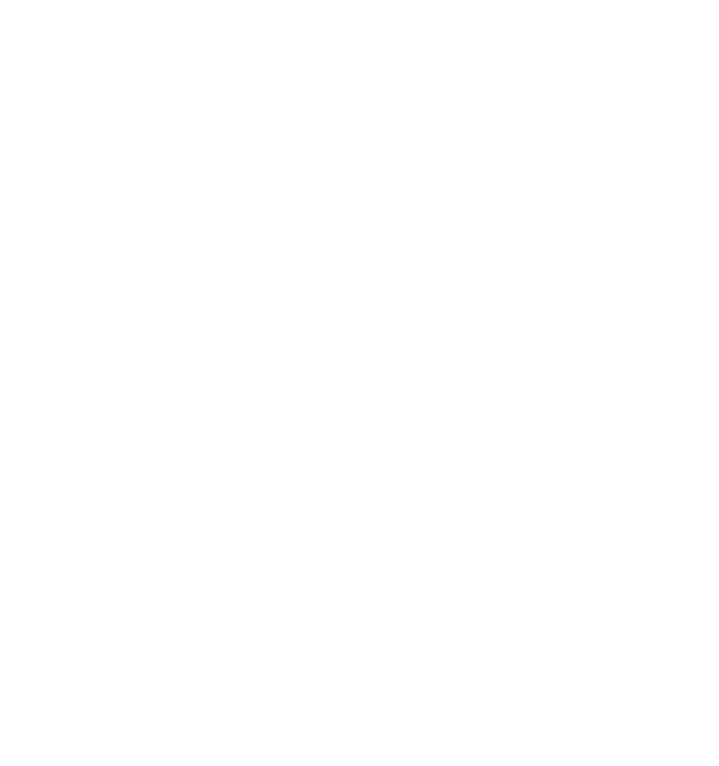
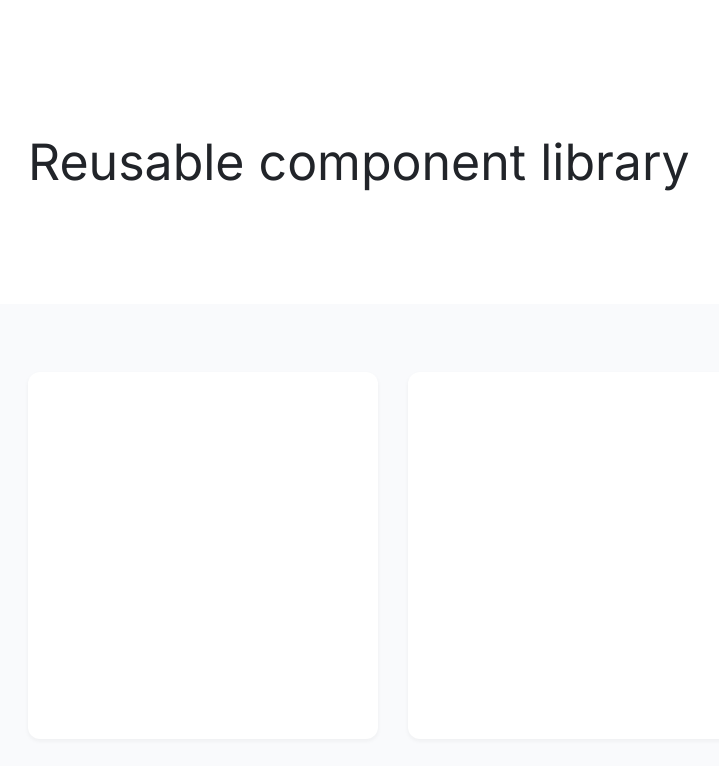
Before and after one commit to js-tasks-ru/htmlcss-20220616_marina-gichyan, a website: page index.html in a window 1280 px wide. Shown: the top 766 px of the page, without its empty margins (57-776 px from the left). Drawn offline with Linux system fonts and the light colour scheme.

Commit message:
03-lection1/Главная страница

```diff
--- a/assets/css/main.css
+++ b/assets/css/main.css
@@ -1,5 +1,16 @@
 @import 'normalize.css';
 @import '../fonts/fonts.css';
+
+@import '../../components/header/header.css';
+@import '../../components/footer/footer.css';
+@import '../../components/page/page.css';
+@import '../../components/preview/preview.css';
+@import '../../components/container/container.css';
+@import '../../components/card/card.css';
+
+@import url('https://fonts.googleapis.com/css2?family=Inter&display=swap');
+
+
 :root {
     --white: #ffffff;
     --black: #212429;
@@ -13,6 +24,7 @@
     --grey-2: #DDE2E5;
     --grey-3: #ACB5BD;
     --grey-4: #495057;
+    --grey-5: #F9FAFC;
 
     --error: var(--red);
     --success: var(--blue);
@@ -21,6 +33,9 @@
     --primary-hover: var(--blue-dark);
     --secondary: var(--purple);
     --secondary-hover: var(--purple-2);
+    --font-primary: var(--black);
+    --background-primary: var(--white);
+    --background-secondary: var(--grey-5);
 }
 
 * {
--- /dev/null
+++ b/components/card/card.css
@@ -0,0 +1,7 @@
+.card {
+    width: 350px;
+    height: 367px;
+    background: var(--background-primary);
+    box-shadow: 0px 2px 4px rgba(33, 36, 41, 0.05);
+    border-radius: 12px;
+}
--- /dev/null
+++ b/components/container/container.css
@@ -0,0 +1,6 @@
+.container {
+    max-width: 1110px;
+    margin: 0px auto;
+    display: flex;
+    flex-direction: row;
+}
--- /dev/null
+++ b/components/footer/footer.css
@@ -0,0 +1,4 @@
+.footer {
+    height: 300px;
+    background: var(--background-primary);
+}
--- /dev/null
+++ b/components/header/header.css
@@ -0,0 +1,13 @@
+.header {
+    padding: 96px 0px 77px;
+    background: var(--background-primary);
+}
+
+.header__title {
+    font-family: 'Inter';
+    font-style: normal;
+    font-weight: 500;
+    font-size: 50px;
+    line-height: 64px;
+    color: var(--font-primary);
+}
--- /dev/null
+++ b/components/preview/preview.css
@@ -0,0 +1,10 @@
+.preview {
+    background-color: var(--background-secondary);
+    padding: 68px 0px;
+}
+
+.preview__inner {
+    display: flex;
+    gap: 30px;
+    flex-wrap: wrap;
+}
--- a/index.html
+++ b/index.html
@@ -5,6 +5,29 @@
         <link rel="stylesheet" href="./assets/css/main.css">
     </head>
     <body>
-
+        <div>
+            <header class="header">
+                <div class="container">
+                    <h1 class="header__title">Reusable component library</h1>
+                </div>
+            </header>
+            <main class="preview">
+                <div class="container">
+                    <div class="preview__inner">
+                        <div class="card"></div>
+                        <div class="card"></div>
+                        <div class="card"></div>
+                        <div class="card"></div>
+                        <div class="card"></div>
+                        <div class="card"></div>
+                    </div>
+                </div>
+            </main>
+            <footer class="footer">
+                <div class="container">
+                    Footer
+                </div>
+            </footer>
+        </div>
     </body>
 </html>
```
Also changed, not shown: components/page/page.css (added).
